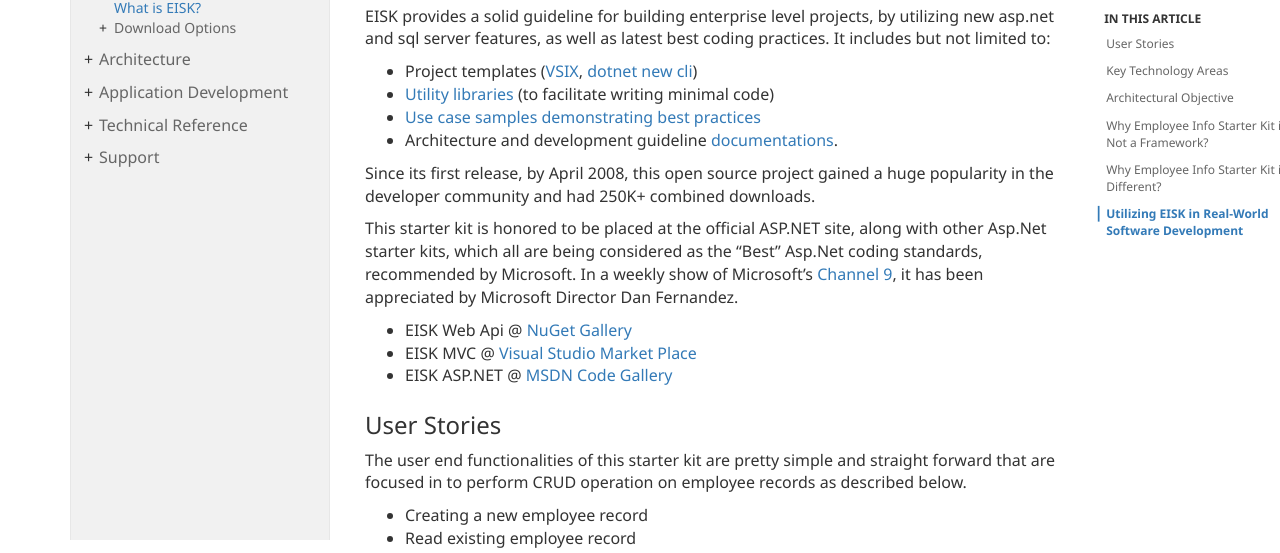
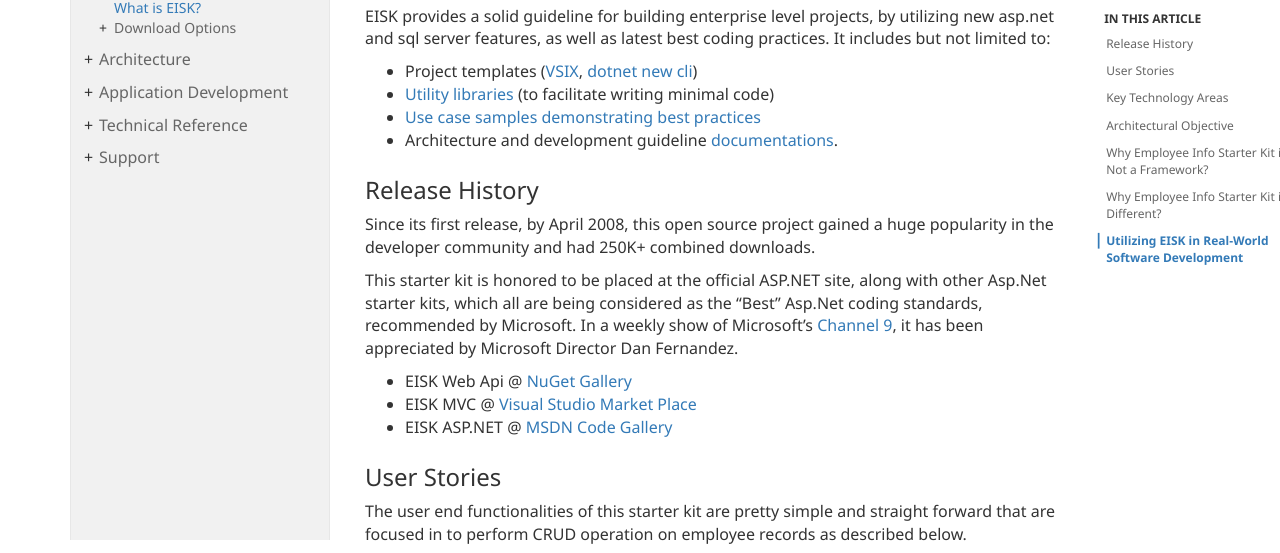
Before and after one commit to EISK/eisk.webapi, a plain HTML site: page docs/get-started/what-is-eisk.html in a window 1280 px wide. Shown: the part 190-743 px from the top of the page. Drawn offline with Linux system fonts and the light colour scheme.

Commit message:
Update content

```diff
--- a/docs/get-started/what-is-eisk.html
+++ b/docs/get-started/what-is-eisk.html
@@ -88,6 +88,7 @@
 <li><a href="https://github.com/EISK/eisk.webapi">Use case samples demonstrating best practices</a></li>
 <li>Architecture and development guideline <a href="https://eisk.github.io/eisk.webapi/docs/architecture/logical-layers.html">documentations</a>.</li>
 </ul>
+<h3 id="release-history">Release History</h3>
 <p>Since its first release, by April 2008, this open source project gained a huge popularity in the developer community and had 250K+ combined downloads.</p>
 <p>This starter kit is honored to be placed at the official ASP.NET site, along with other Asp.Net starter kits, which all are being considered as the “Best” Asp.Net coding standards, recommended by Microsoft. In a weekly show of Microsoft’s <a href="http://channel9.msdn.com/Shows/This+Week+On+Channel+9/TWC9-New-Mix-Sessions-announced-dissecting-IE9-Performance-Azure-Toolkit-for-WP7">Channel 9</a>, it has been appreciated by Microsoft Director Dan Fernandez.</p>
 <ul>
```
Also changed, not shown: manifest.json.
